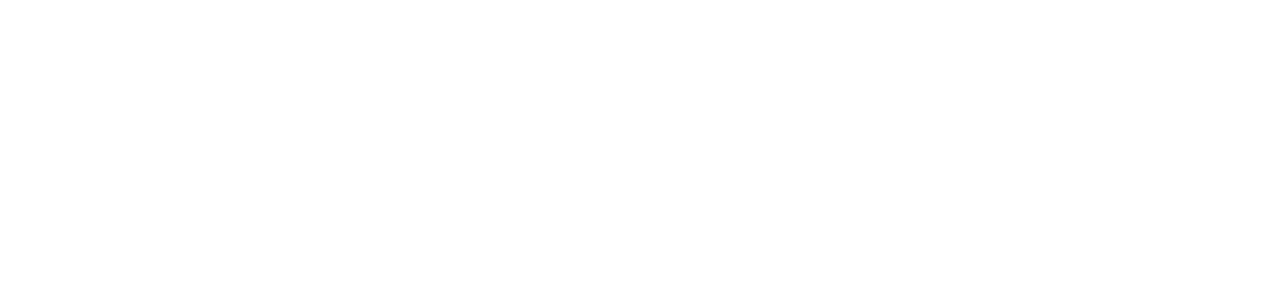
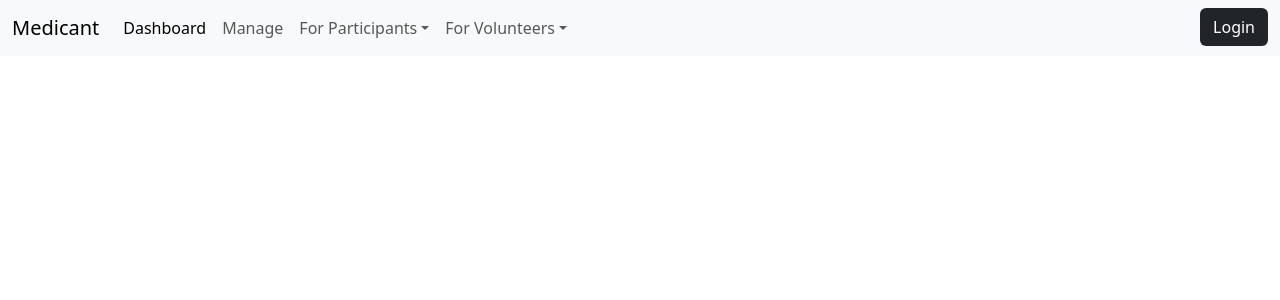
Before and after one commit to nuclyk/medicant-frontend, a SvelteKit app: page / in a window 1280 px wide. Before the commit this address had no page. Shown: the top 300 px of the page. Built offline with nearby package versions, Linux system fonts and the light colour scheme; no server answers.

Commit message:
new main page and navbar

```diff
--- /dev/null
+++ b/src/lib/store.js
@@ -0,0 +1,3 @@
+import { writable } from "svelte/store";
+
+export let loggedIn = writable(false);
--- a/src/routes/+layout.server.js
+++ b/src/routes/+layout.server.js
@@ -1,7 +1,8 @@
 import { API } from "$env/static/private";
 
-export async function load() {
+export async function load({ locals }) {
   return {
     apiUrl: API,
+    user: locals.user,
   };
 }
--- a/src/routes/+layout.svelte
+++ b/src/routes/+layout.svelte
@@ -1,7 +1,10 @@
 <script>
     import { Toaster } from "svelte-5-french-toast";
-    let { children } = $props();
+    import Nav from "./Nav.svelte";
+    let { children, data } = $props();
+    $inspect(data);
 </script>
 
 <Toaster position="top-center" />
+<Nav user={data.user}></Nav>
 {@render children()}
--- a/src/routes/+page.js
+++ b/src/routes/+page.js
@@ -1,6 +1,6 @@
-import { redirect } from "@sveltejs/kit";
-
-/** @type {import('./$types').PageLoad} */
-export async function load() {
-  redirect(303, "/login");
-}
+// import { redirect } from "@sveltejs/kit";
+//
+// /** @type {import('./$types').PageLoad} */
+// export async function load() {
+//   redirect(303, "/login");
+// }
--- a/src/routes/+page.svelte
+++ b/src/routes/+page.svelte
@@ -0,0 +1,3 @@
+<script>
+    let props = $props();
+</script>
--- /dev/null
+++ b/src/routes/Nav.svelte
@@ -0,0 +1,131 @@
+<script>
+    const { user } = $props();
+</script>
+
+<nav class="navbar navbar-expand-lg bg-body-tertiary sticky-top">
+    <div class="container-fluid">
+        <a class="navbar-brand" href="/">Medicant</a>
+        <button
+            class="navbar-toggler"
+            type="button"
+            data-bs-toggle="offcanvas"
+            data-bs-target="#offcanvasNavbar"
+            aria-controls="offcanvasNavbar"
+            aria-label="Toggle navigation"
+        >
+            <span class="navbar-toggler-icon"></span>
+        </button>
+        <div
+            class="offcanvas offcanvas-end"
+            tabindex="-1"
+            id="offcanvasNavbar"
+            aria-labelledby="offcanvasNavbarLabel"
+        >
+            <div class="offcanvas-header">
+                <h5 class="offcanvas-title" id="offcanvasNavbarLabel">
+                    Offcanvas
+                </h5>
+                <button
+                    type="button"
+                    class="btn-close"
+                    data-bs-dismiss="offcanvas"
+                    aria-label="Close"
+                ></button>
+            </div>
+            <div class="offcanvas-body">
+                <ul class="navbar-nav justify-content-start flex-grow-1 pe-3">
+                    <li class="nav-item">
+                        <a
+                            class="nav-link active"
+                            aria-current="page"
+                            href="/admin">Dashboard</a
+                        >
+                    </li>
+                    <li class="nav-item">
+                        <a class="nav-link" href="/admin/manage/users">Manage</a
+                        >
+                    </li>
+                    <li class="nav-item dropdown">
+                        <span
+                            class="nav-link dropdown-toggle"
+                            role="button"
+                            data-bs-toggle="dropdown"
+                            aria-expanded="false"
+                        >
+                            For Participants
+                        </span>
+                        <ul class="dropdown-menu">
+                            <li>
+                                <a class="dropdown-item" href="/form/checkin"
+                                    >Check-in Form</a
+                                >
+                            </li>
+                            <li>
+                                <a class="dropdown-item" href="/form/checkout"
+                                    >Check-out Form</a
+                                >
+                            </li>
+                            <!-- <li> -->
+                            <!--     <hr class="dropdown-divider" /> -->
+                            <!-- </li> -->
+                            <!-- <li> -->
+                            <!--     <a class="dropdown-item" href="#" -->
+                            <!--         >Something else here</a -->
+                            <!--     > -->
+                            <!-- </li> -->
+                        </ul>
+                    </li>
+                    <li class="nav-item dropdown">
+                        <span
+                            class="nav-link dropdown-toggle"
+                            role="button"
+                            data-bs-toggle="dropdown"
+                            aria-expanded="false"
+                        >
+                            For Volunteers
+                        </span>
+                        <ul class="dropdown-menu">
+                            <li>
+                                <a
+                                    class="dropdown-item"
+                                    href="https://docs.google.com/document/d/13pHelZQkIEyO_3_5vBzJu5vIoPE3h59oeIuxuP4eQy4/edit?tab=t.0"
+                                    target="_blank">Retreat Schedules</a
+                                >
+                            </li>
+                            <li>
+                                <a
+                                    class="dropdown-item"
+                                    href="https://docs.google.com/document/d/1XNbgcbi5iV4hK12yv3WDzxuYoNziLMLDaLavF_hWrSc/edit?tab=t.0"
+                                    target="_blank">Daily VLT</a
+                                >
+                            </li>
+                            <!-- <li> -->
+                            <!--     <hr class="dropdown-divider" /> -->
+                            <!-- </li> -->
+                            <!-- <li> -->
+                            <!--     <a class="dropdown-item" href="#" -->
+                            <!--         >Something else here</a -->
+                            <!--     > -->
+                            <!-- </li> -->
+                        </ul>
+                    </li>
+                </ul>
+                <div class="justify-self-end">
+                    {#if !user}
+                        <a class="btn text-bg-dark rounded" href="/login"
+                            >Login</a
+                        >
+                    {:else}
+                        <form action="/login?/logout" method="POST">
+                            <button
+                                type="submit"
+                                class="btn text-bg-secondary rounded"
+                                >Logout</button
+                            >
+                        </form>
+                    {/if}
+                </div>
+            </div>
+        </div>
+    </div>
+</nav>
--- a/src/routes/admin/+layout.svelte
+++ b/src/routes/admin/+layout.svelte
@@ -1,12 +1,10 @@
 <script>
-    import Nav from "./Nav.svelte";
     let { children, data } = $props();
 </script>
 
 <div class="container-fluid">
     <div class="row row-cols-1 g-3">
         <div class="col">
-            <Nav user={data.user}></Nav>
             {@render children()}
         </div>
     </div>
--- a/src/routes/admin/+page.svelte
+++ b/src/routes/admin/+page.svelte
@@ -6,16 +6,15 @@
     import SortUp from "$lib/components/SortUp.svelte";
 
     import dayjs from "dayjs";
-    import utc from "dayjs/plugin/utc";
     import _ from "lodash";
     import toast from "svelte-5-french-toast";
 
-    import { onMount } from "svelte";
+    import { onMount, setContext } from "svelte";
     import { error } from "@sveltejs/kit";
 
     let { data } = $props();
 
-    dayjs.extend(utc);
+    setContext("user", "test");
 
     let users = $state(
         data?.users
```
Also changed, not shown: src/routes/admin/Nav.svelte (deleted, +0 -58 lines).
